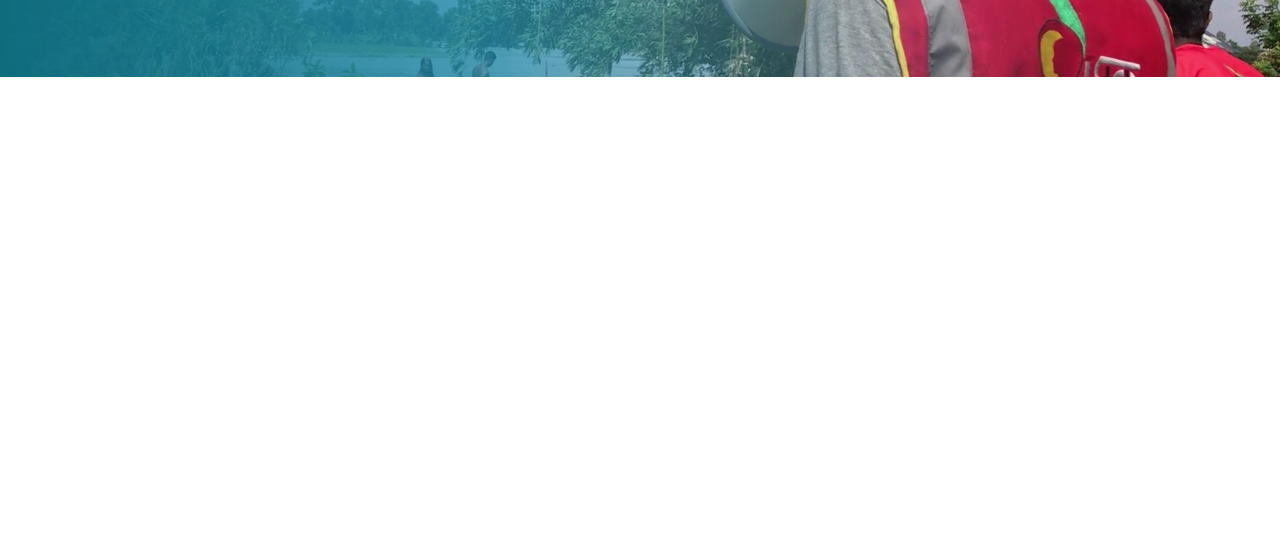
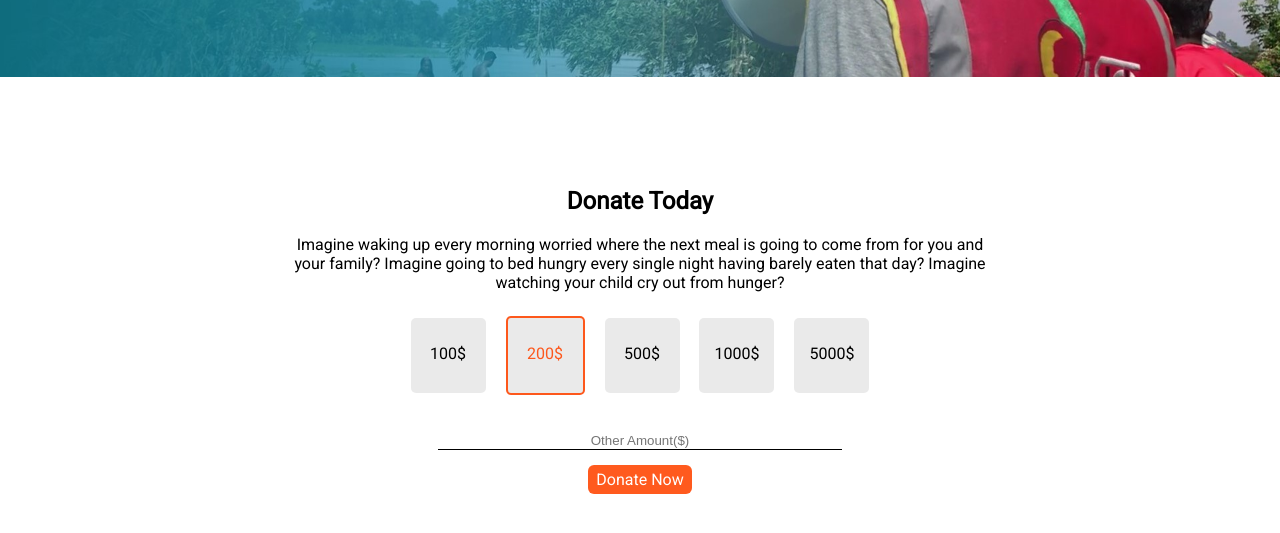
Before and after one commit to MD-RaihanHossen/assignments-r01, a plain HTML site: page index.html in a window 1280 px wide. Shown: the part 323-856 px from the top of the page. Before the commit the page ends 800 px from the top, so only its background shows below. Drawn offline with Linux system fonts and the light colour scheme.

Commit message:
2nd section allright

```diff
--- a/index.html
+++ b/index.html
@@ -21,6 +21,26 @@
             <a href="#">Donate Now</a>
         </div>
     </section>
+    <section id="sceand-section">
+        <div class="donate-today-area">
+        <h1>Donate Today</h1>
+        <p>Imagine waking up every morning worried where the next meal is going to come from for you and your family? Imagine going to bed hungry every single night having barely eaten that day? Imagine watching your child cry out from hunger?</p>
+        <div class="amount-count">
+            <div> <p>100$</p> </div>
+            <div id="donate-dollar"> <p>200$</p> </div>
+            <div> <p>500$</p> </div>
+            <div> <p>1000$</p> </div>
+            <div> <p> 5000$</p></div>
+        </div>
+        <div id="input-area">
+            <input type="text" placeholder="Other Amount($)">
+        </div>
+        <div class="donate-button">
+            <a href="">Donate Now</a>
+        </div>
+
+    </div>
+    </section>
 </body>
 
 </html>
--- a/style/style.css
+++ b/style/style.css
@@ -4,6 +4,7 @@ body{
     padding: 0px;
 }
 
+/* fist-section-start */
 .first-section{
     background-size: 100%;
     height: 400px;
@@ -11,6 +12,7 @@ body{
     background-image: url('../images/banar.jpg');
     background-repeat: no-repeat;
     display: flex;
+    margin-bottom: 110px;
 
 }
 #first-section-div{
@@ -31,3 +33,48 @@ body{
     border-radius: 6px
 
 }
+/* fist-section-end */
+
+/* 2nd-section-start */
+#sceand-section{
+    margin-bottom: 200px;
+}
+
+.donate-today-area{
+    width: 700px;
+    margin: auto;
+    text-align: center;
+}
+.amount-count div{
+    display: inline-block;
+    width: 55px;
+    height: 55px;
+    padding: 10px;
+    margin: 8px;
+    background-color: rgba(128, 128, 128, 0.17);
+    border-radius: 5px;
+    margin-bottom: 35px;
+
+}
+#donate-dollar{
+    border: 2px solid rgba(255, 68, 0, 0.884);
+    color: rgba(255, 68, 0, 0.884);
+}
+#input-area input{
+    margin-bottom: 20px;
+    width: 400px;
+    border: none;
+    border-bottom: 1px solid black;
+    place-content: center;
+}
+#input-area input::placeholder{
+    text-align: center;
+    padding: 3px;
+}
+.donate-button a{
+    text-decoration: none;
+    color: white;
+    background-color: rgba(255, 68, 0, 0.884);
+    padding: 5px 8px;
+    border-radius: 6px;
+}
```
